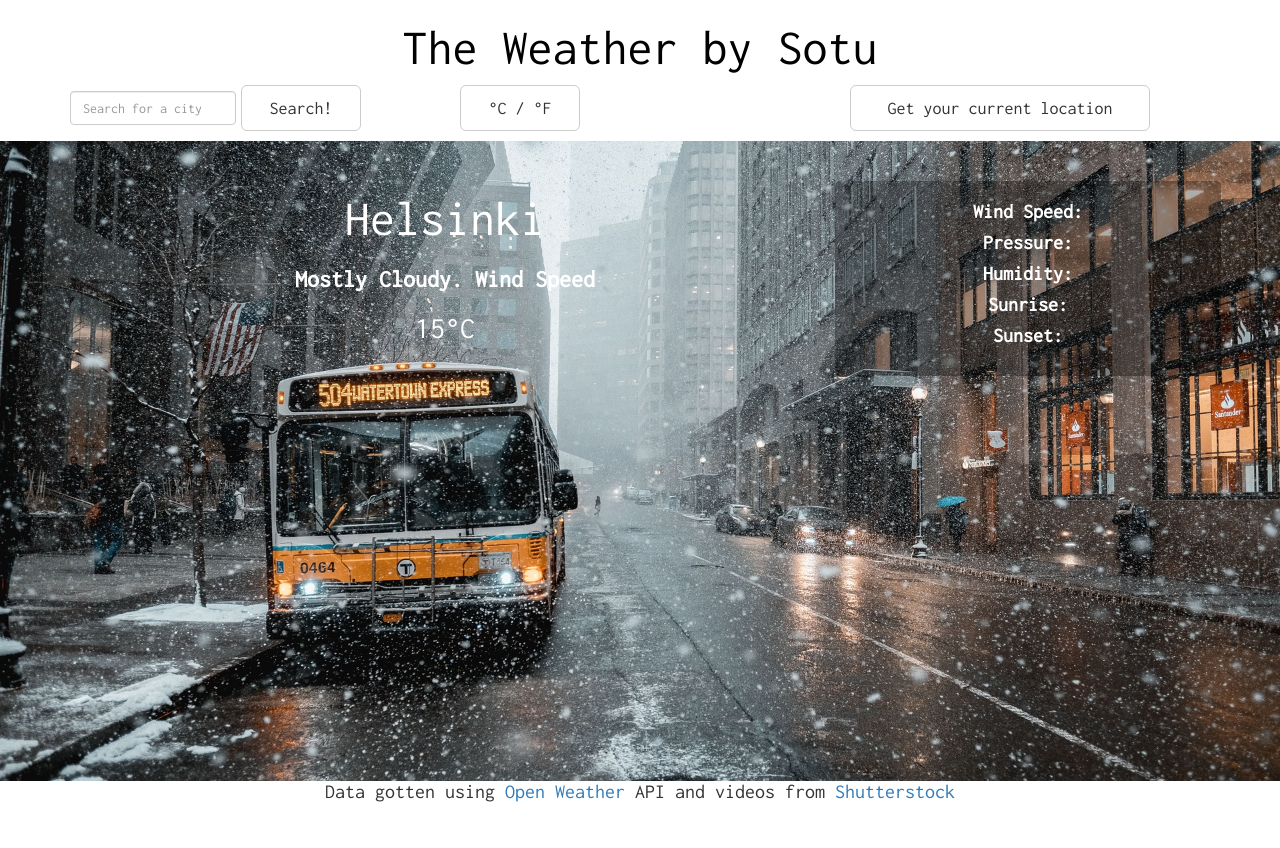
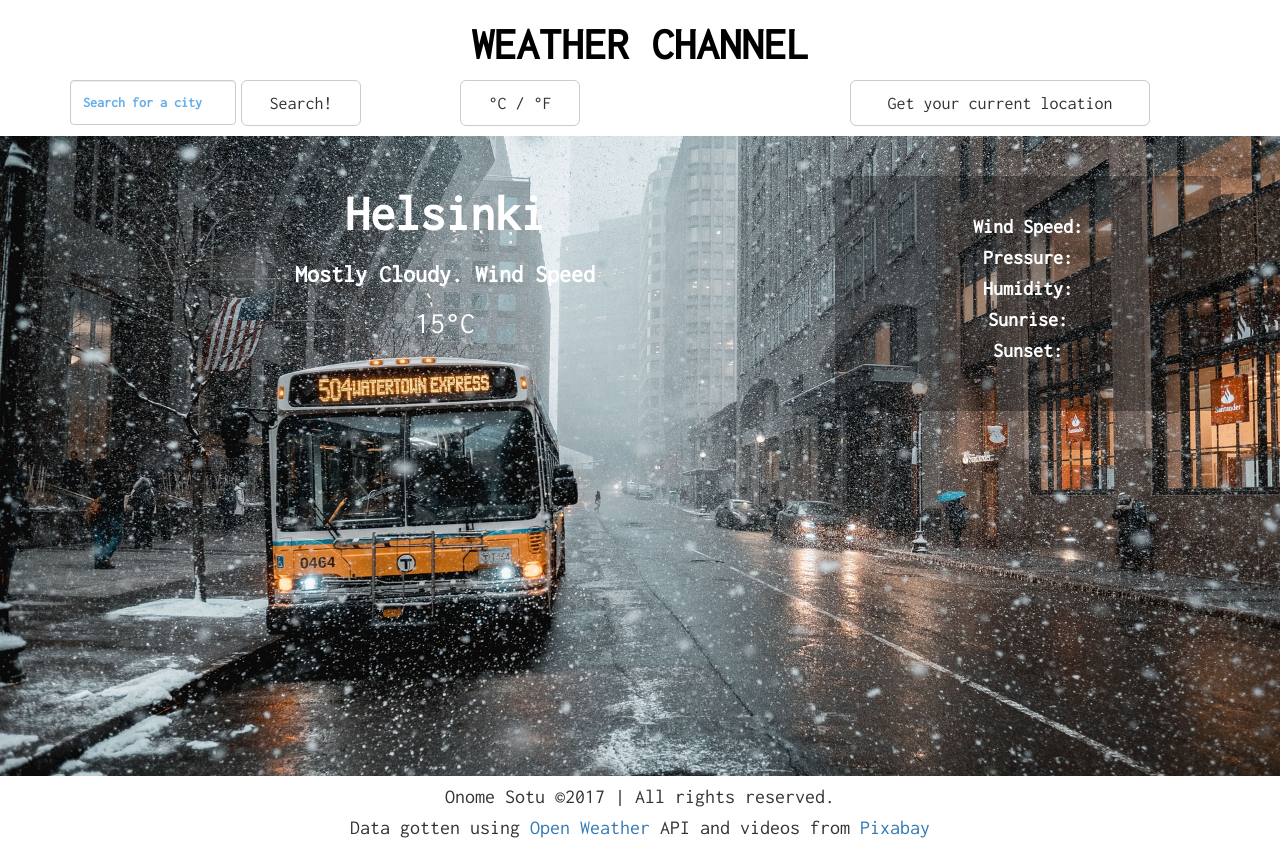
Before and after one commit to onomesotu/weather, a plain HTML site: page index.html in a window 1280 px wide. Before the commit the page ends 812 px from the top, so only its background shows below. Drawn offline with nearby package versions, Linux system fonts and the light colour scheme; no server answers.

Commit message:
increased the height of the search form and edited the footer div by adding some margin top, and hover effect to the anchor elements

```diff
--- a/index.html
+++ b/index.html
@@ -31,7 +31,7 @@
 	<!-- HEADER-->
 	<div id="header">
 		<div class="container">
-			<h2>The Weather by Sotu</h2>
+			<h2>Weather Channel</h2>
 			<div class="row">
 				<div class="col-md-4">
 					<div class="search_form pull-left">
@@ -76,7 +76,12 @@
 	<!-- FOOTER -->
 	<div id="footer">
 		<div class="container">
-			<p>Data gotten using <a href="#">Open Weather</a> API and videos from <a href="#">Shutterstock</a></p>
+			<div class="row">
+				<p>Onome Sotu &copy;2017 | All rights reserved.</p>
+			</div>
+			<div class="row">
+				<p>Data gotten using <a class="footer__hover" href="https://www.openweathermap.org/api" target="_blank">Open Weather</a> API and videos from <a class="footer__hover" href="https://www.pixabay.com" target="_blank">Pixabay</a></p>
+			</div>
 		</div>
 	</div>
 
--- a/scss/main.sass
+++ b/scss/main.sass
@@ -4,6 +4,7 @@ $black: #000;
 $yellow: #BB6614;
 $siteColor: #fff;
 $uiColor: #a29896;
+$placeholder: #66AFE9;
 $rain: ('../pictures/Rain.jpg');
 $snow: ('../pictures/Snow.jpg');
 $thunderstorm: ('../pictures/Thunderstorm.jpg');
@@ -32,12 +33,20 @@ body
 
 	h2
 		text-align: center;
-		font-size: 50px;
+		font-size: 45px;
 		color: $black;
+		text-transform: uppercase;
+		font-weight: bold;
 
 	.search_form
 		margin: 0 auto;
 		text-align: center;
+
+	#search
+		height: 45px;
+		&::placeholder
+			color: $placeholder;
+			font-weight: bold;
 
 	.btn
 		width: 120px;
@@ -56,13 +65,14 @@ body
 	color: $white;
 
 
+
 	.weather_info
 		width: 33%;
 		margin-top: 2em;
 		opacity: 1;
 		background: rgba(0,0,0,0.3);
 		font-size: 2em;
-		padding: 2rem;
+		padding: 2em;
 		border-radius: 5px;
 		font-weight: bold;
 
@@ -71,6 +81,7 @@ body
 
 	h1
 		font-size: 5em;
+		font-weight: bold;
 
 	h3
 		font-weight: bolder;
@@ -86,5 +97,14 @@ body
 	font-weight: bold;
 
 #footer
+	margin-top: 0.5em;
 	text-align: center;
 	font-size: 2em;
+
+	.footer__hover
+		&:hover
+			font-weight: bold;
+			transition: all .5s linear;
+			text-decoration: none;
+		&:visited
+			text-decoration: none;
```
Also changed, not shown: css/main.css.
